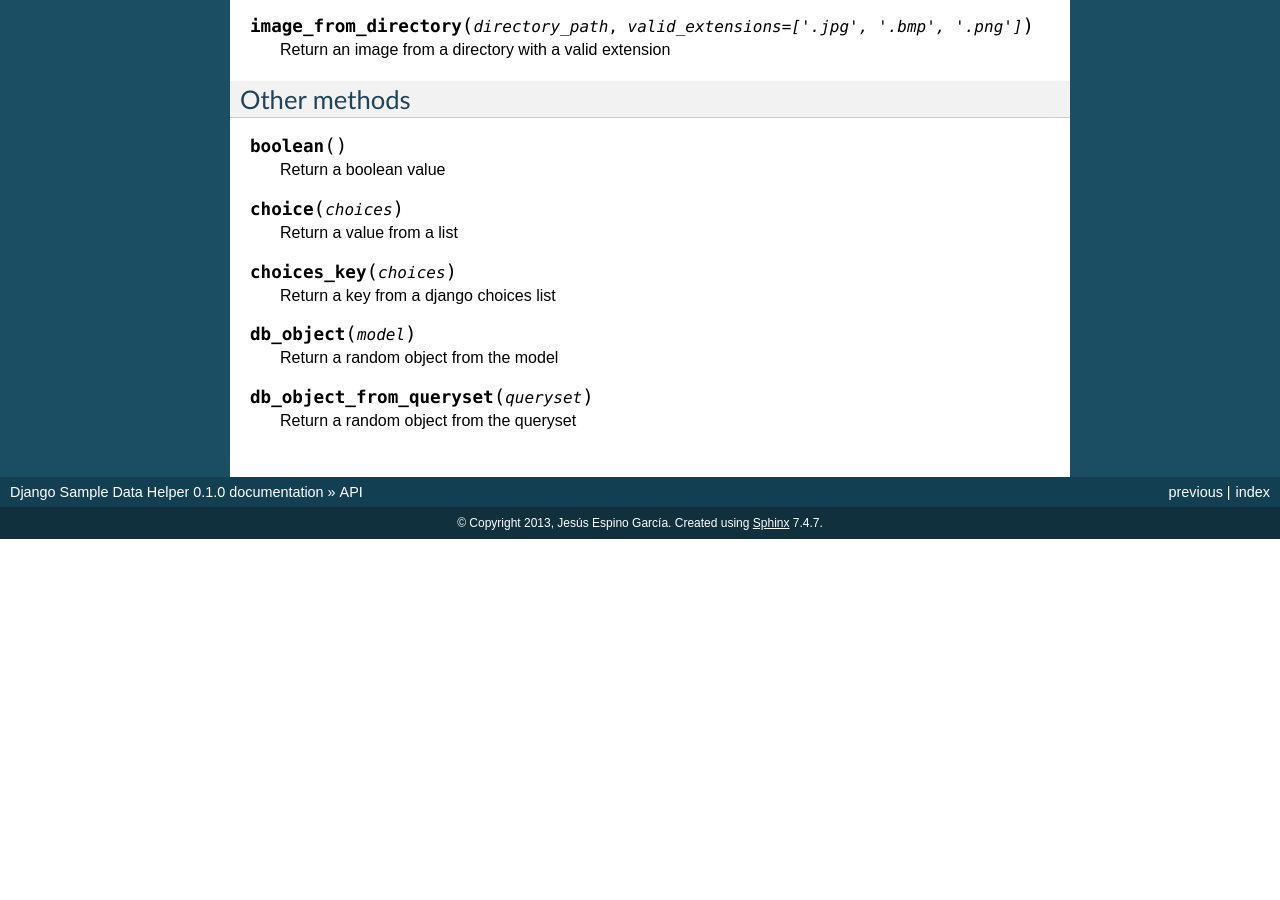
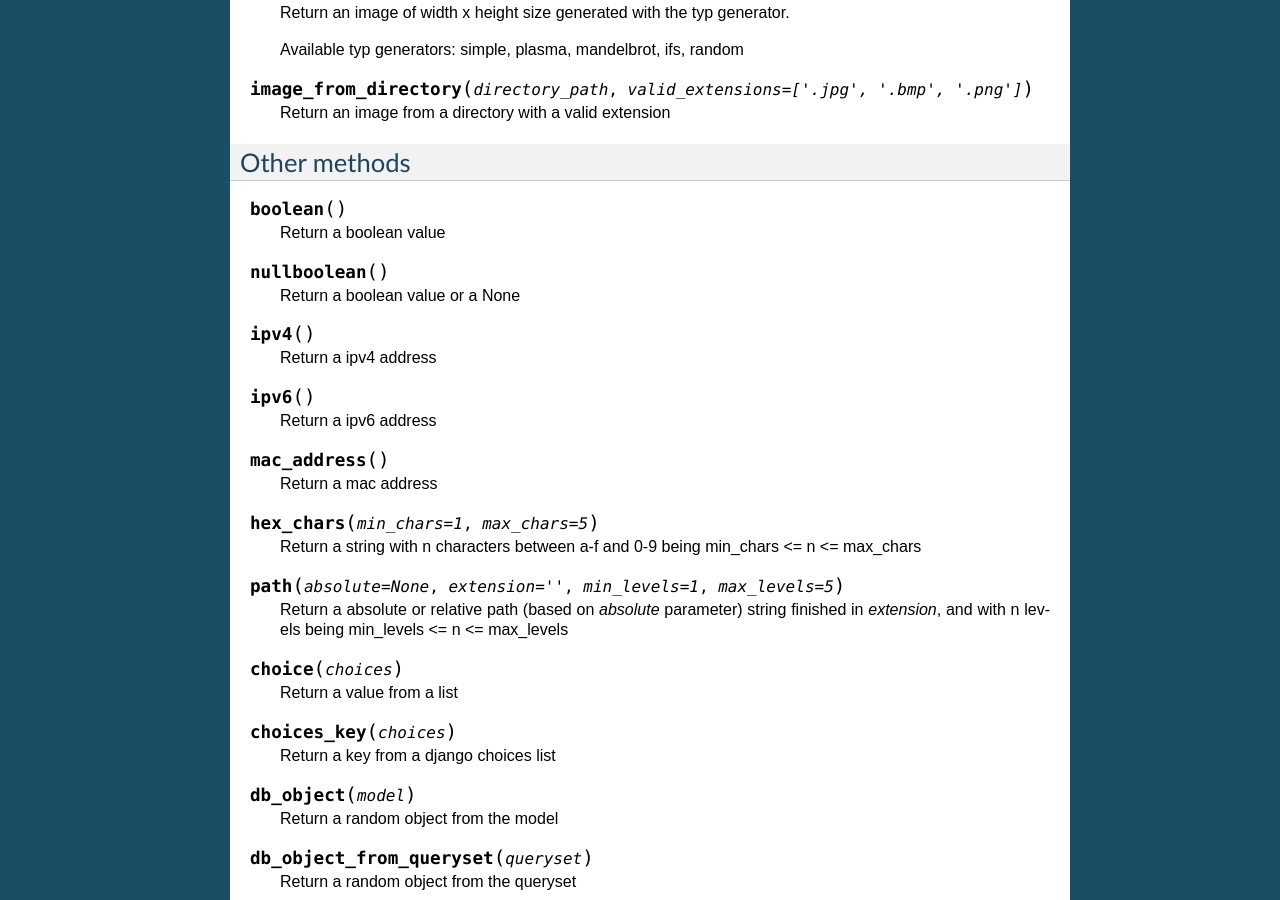
Before and after one commit to kaleidos/django-sampledatahelper, a Sphinx documentation site: the page built from doc/source/api.rst, in a window 1280 px wide and 900 px high, scrolled down 2813 px. Built offline with Sphinx 7.4.7, drawn with Linux system fonts in a browser that asks for light colours; before the commit the page ends 3352 px from its top, so only the background shows below that; some of the changed text lies outside the part shown.

Commit message:
Documenting new generators

```diff
--- a/NEWS.rst
+++ b/NEWS.rst
@@ -9,6 +9,7 @@
     - mac address
     - hex_chars
     - path
+    - time
 
 0.1.0
 =====
--- a/doc/source/api.rst
+++ b/doc/source/api.rst
@@ -119,6 +119,11 @@ Time methods
 
     Return a past datetime between now-max_distance and now-min_distance in minutes
 
+.. function:: time()
+
+    Return a time
+
+
 Localized methods
 -----------------
 
@@ -184,6 +189,32 @@ Other methods
 
     Return a boolean value
 
+.. function:: nullboolean()
+
+    Return a boolean value or a None
+
+.. function:: ipv4()
+
+    Return a ipv4 address
+
+.. function:: ipv6()
+
+    Return a ipv6 address
+
+.. function:: mac_address()
+
+    Return a mac address
+
+.. function:: hex_chars(min_chars=1, max_chars=5)
+
+    Return a string with n characters between a-f and 0-9 being
+    min_chars <= n <= max_chars
+
+.. function:: path(absolute=None, extension='', min_levels=1, max_levels=5)
+
+    Return a absolute or relative path (based on `absolute` parameter) string
+    finished in `extension`, and with n levels being min_levels <= n <= max_levels
+
 .. function:: choice(choices)
 
     Return a value from a list
```
Also changed, not shown: 1 other file.
